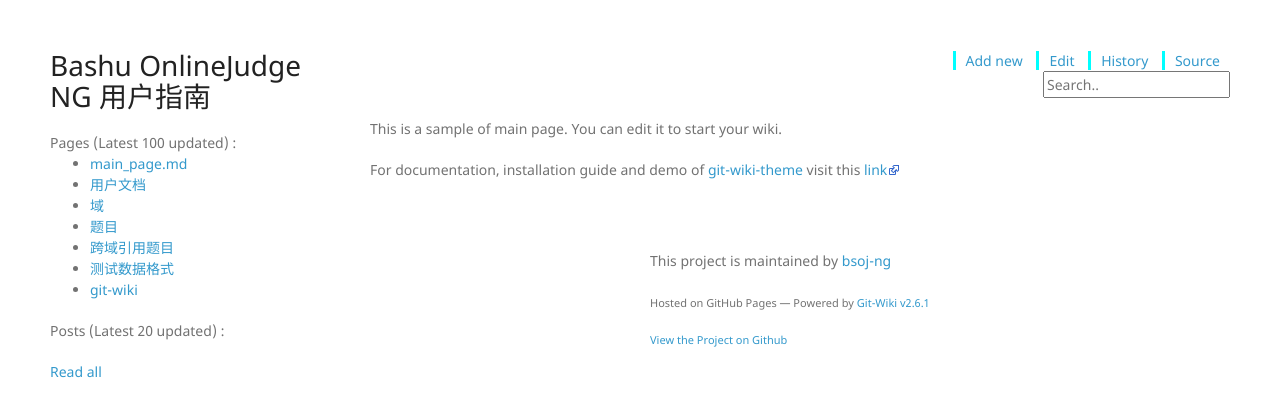
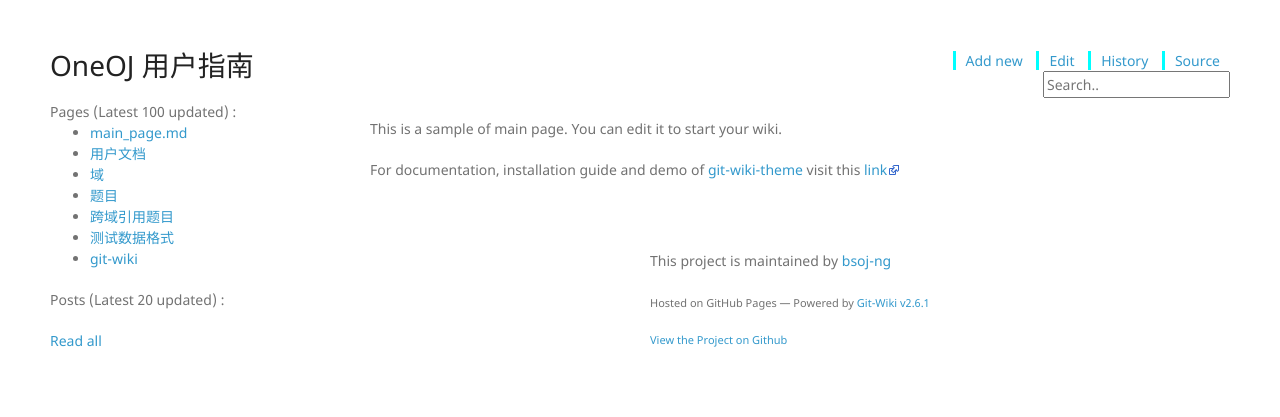
Before and after one commit to bsoj-ng/doc, a Jekyll site: the page built from wiki/main_page.md, in a window 1280 px wide. Shown: the top 417 px of the page. Built offline with Jekyll 4.4.1, drawn with Linux system fonts in a browser that asks for light colours; nearby versions of some CDN libraries.

Commit message:
Update _config.yml

```diff
--- a/_config.yml
+++ b/_config.yml
@@ -1,7 +1,7 @@
 # (string) Title of your wiki
-title: Bashu OnlineJudge NG 用户指南
+title: OneOJ 用户指南
 # (string) Description of your wiki
-description: Bashu OnlineJudge NG 用户指南
+description:
 # (boolean) Enable/disable wiki page list in sidebar
 show_wiki_pages: true
 # (integer) Maximum number of wiki page to shown in sidebar
```
